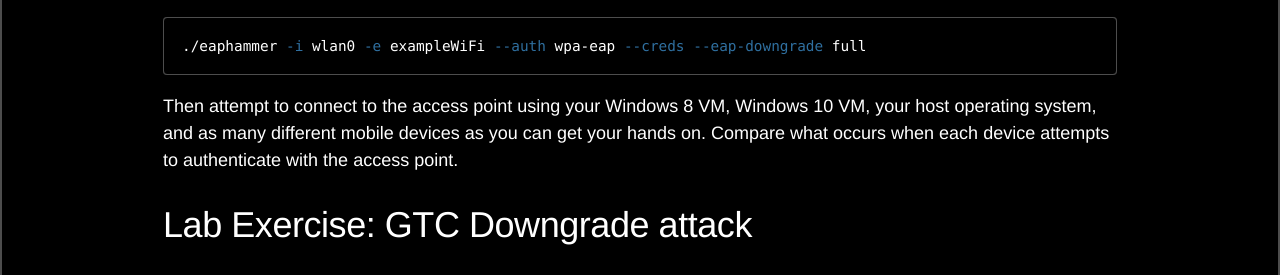
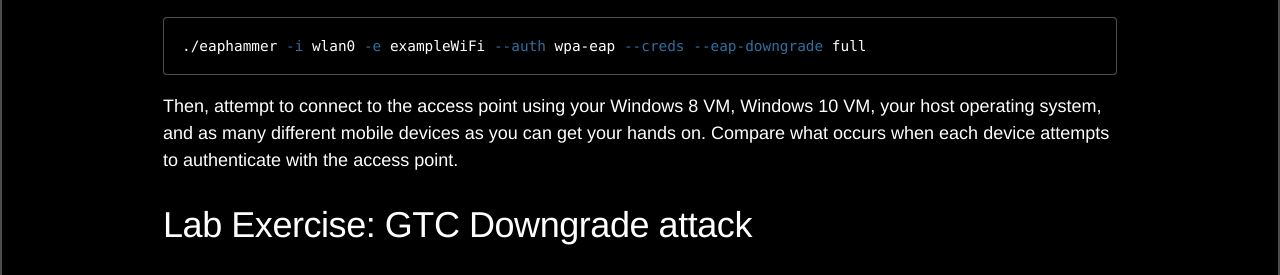
Before and after one commit to s0lst1c3/s0lst1c3.github.io, a Jekyll site: the page built from workshops/advanced-wireless-attacks/iii-eap-downgrade-attacks.md, in a window 1280 px wide and 900 px high, scrolled down 2730 px. Shown: the part 164-439 px from the top of the window. Built offline with Jekyll 4.4.1, drawn with Linux system fonts in a browser that asks for light colours; Markdown is read by kramdown in place of the engine named in the settings.

Commit message:
updating

````diff
--- a/workshops/advanced-wireless-attacks/iii-eap-downgrade-attacks.md
+++ b/workshops/advanced-wireless-attacks/iii-eap-downgrade-attacks.md
@@ -83,7 +83,7 @@ Use eaphammer to create a WPA/2-EAP access point with the `--eap-downgrade full`
 ./eaphammer -i wlan0 -e exampleWiFi --auth wpa-eap --creds --eap-downgrade full
 ```
 
-Then attempt to connect to the access point using your Windows 8 VM, Windows 10 VM, your host operating system, and as many different mobile devices as you can get your hands on. Compare what occurs when each device attempts to authenticate with the access point.
+Then, attempt to connect to the access point using your Windows 8 VM, Windows 10 VM, your host operating system, and as many different mobile devices as you can get your hands on. Compare what occurs when each device attempts to authenticate with the access point.
 
 # Lab Exercise: GTC Downgrade attack
 
````
